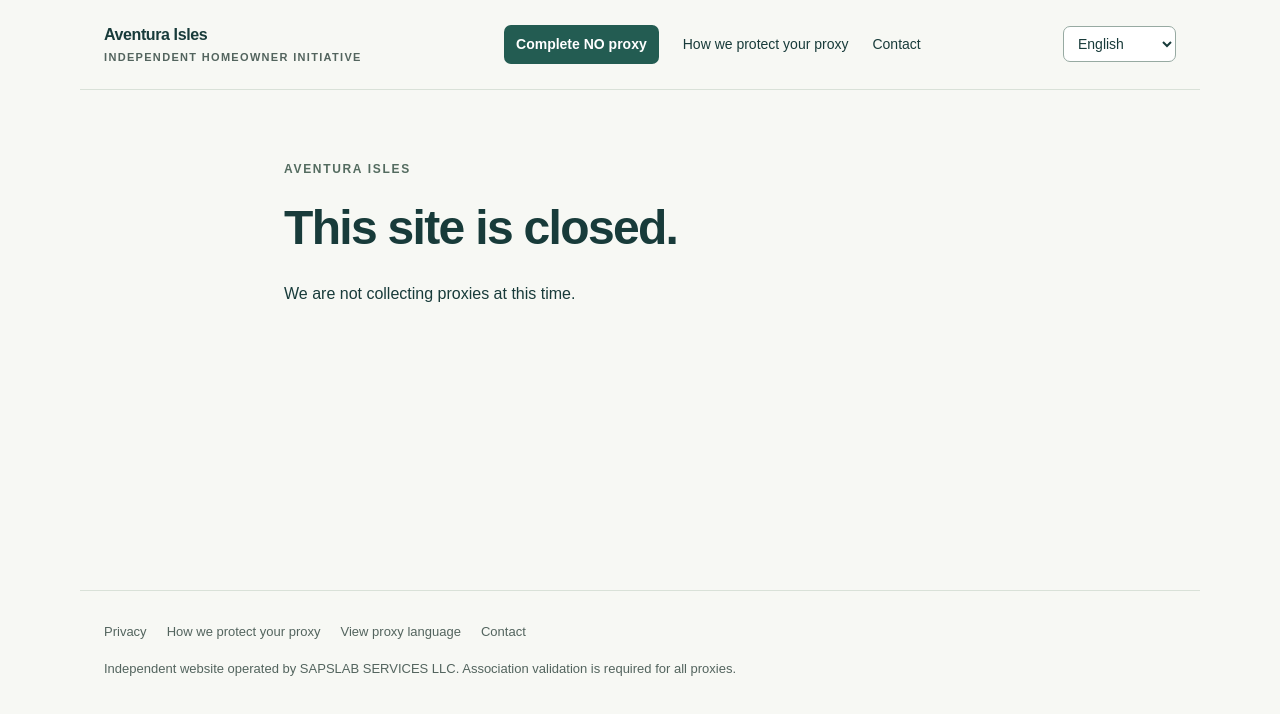
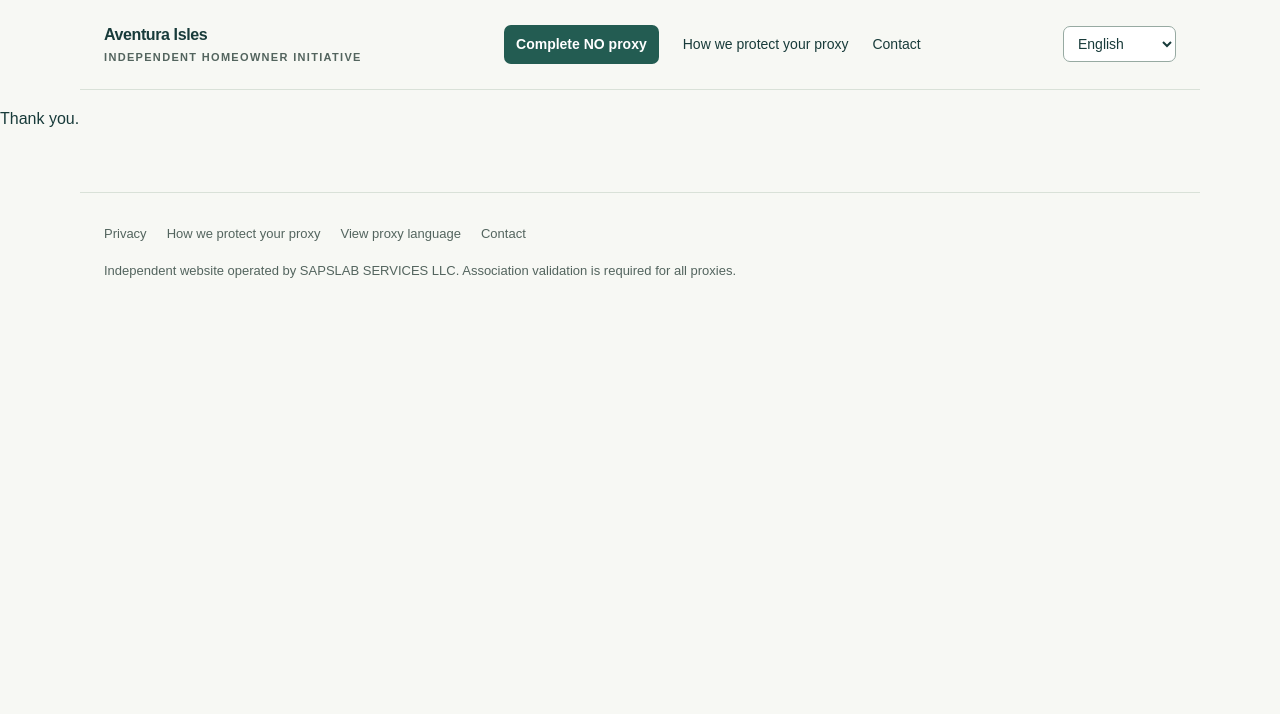
Before and after one commit to carlosrodriguez/aventura-proxy, a Next.js app: page /closed in a window 1280 px wide. Shown: the top 714 px of the page. Built offline with nearby package versions, Linux system fonts and the light colour scheme.

Commit message:
Show only Thank you when proxy site is closed

```diff
--- a/app/closed/page.tsx
+++ b/app/closed/page.tsx
@@ -1,15 +1,3 @@
-import { getLocale } from "@/lib/i18n/locale";
-export default async function Closed() {
-  const es = (await getLocale()) === "es";
-  return (
-    <article className="container prose closed-site">
-      <p className="eyebrow">Aventura Isles</p>
-      <h1>{es ? "Este sitio está cerrado." : "This site is closed."}</h1>
-      <p>
-        {es
-          ? "No estamos recopilando poderes en este momento."
-          : "We are not collecting proxies at this time."}
-      </p>
-    </article>
-  );
+export default function Closed() {
+  return <p>Thank you.</p>;
 }
--- a/app/layout.tsx
+++ b/app/layout.tsx
@@ -19,6 +19,23 @@ export default async function RootLayout({
   const locale = await getLocale();
   const es = locale === "es";
   const closed = process.env.SITE_STATE === "closed";
+  if (closed) {
+    return (
+      <html lang="en">
+        <body style={{ margin: 0, background: "#fff", color: "#222" }}>
+          <main
+            style={{
+              minHeight: "100dvh",
+              display: "grid",
+              placeItems: "center",
+            }}
+          >
+            <p style={{ margin: 0, fontSize: "1.125rem" }}>Thank you.</p>
+          </main>
+        </body>
+      </html>
+    );
+  }
   return (
     <html lang={locale}>
       <body>
```
